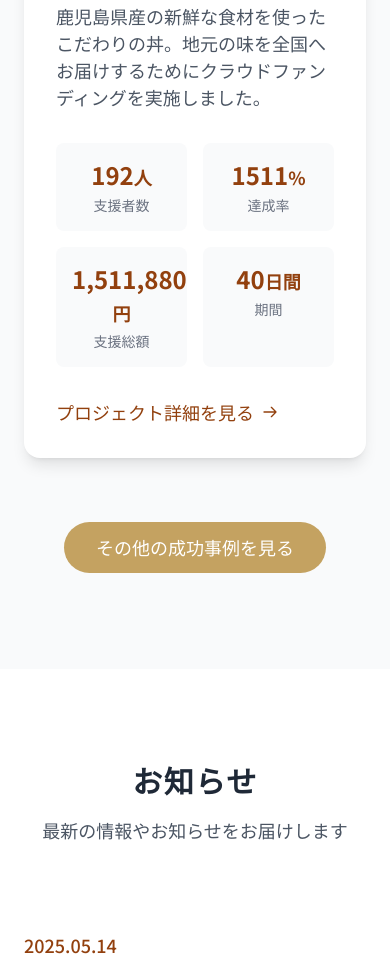
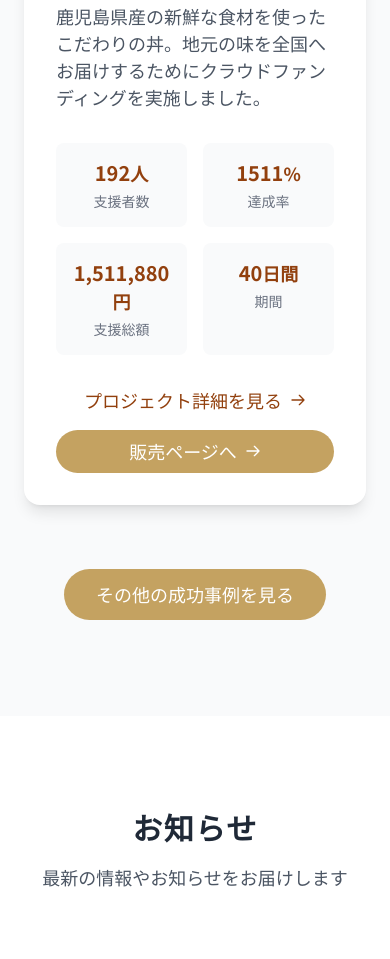
Before and after one commit to Shima-Chasan/yokiokurimono-landing-page, a plain HTML site: page index.html in a window 390 px wide. Shown: the part 2914-3873 px from the top of the page. Drawn offline with nearby package versions, Linux system fonts and the light colour scheme.

Commit message:
モバイル表示時の支援データの文字サイズを小さく調整し、プロジェクト詳細と販売ページのボタンを横並びに配置

```diff
--- a/index.html
+++ b/index.html
@@ -360,29 +360,37 @@
 
             <div class="grid grid-cols-2 gap-4 mb-8">
               <div class="bg-gray-50 p-4 rounded-lg text-center">
-                <div class="text-2xl font-bold text-amber-800">192<span class="text-lg">人</span></div>
+                <div class="text-xl md:text-2xl font-bold text-amber-800">192<span class="text-lg">人</span></div>
                 <div class="text-sm text-gray-500 mt-1">支援者数</div>
               </div>
               <div class="bg-gray-50 p-4 rounded-lg text-center">
-                <div class="text-2xl font-bold text-amber-800">1511<span class="text-lg">%</span></div>
+                <div class="text-xl md:text-2xl font-bold text-amber-800">1511<span class="text-lg">%</span></div>
                 <div class="text-sm text-gray-500 mt-1">達成率</div>
               </div>
               <div class="bg-gray-50 p-4 rounded-lg text-center">
-                <div class="text-2xl font-bold text-amber-800">1,511,880<span class="text-lg">円</span></div>
+                <div class="text-xl md:text-2xl font-bold text-amber-800">1,511,880<span class="text-lg">円</span></div>
                 <div class="text-sm text-gray-500 mt-1">支援総額</div>
               </div>
               <div class="bg-gray-50 p-4 rounded-lg text-center">
-                <div class="text-2xl font-bold text-amber-800">40<span class="text-lg">日間</span></div>
+                <div class="text-xl md:text-2xl font-bold text-amber-800">40<span class="text-lg">日間</span></div>
                 <div class="text-sm text-gray-500 mt-1">期間</div>
               </div>
             </div>
 
-            <a href="https://www.makuake.com/project/yokiokurimono/" target="_blank" rel="noopener noreferrer" class="inline-flex items-center text-amber-800 font-medium hover:underline">
-              プロジェクト詳細を見る
-              <svg class="w-4 h-4 ml-2" fill="none" stroke="currentColor" viewBox="0 0 24 24" xmlns="http://www.w3.org/2000/svg">
-                <path stroke-linecap="round" stroke-linejoin="round" stroke-width="2" d="M14 5l7 7m0 0l-7 7m7-7H3"></path>
-              </svg>
-            </a>
+            <div class="flex flex-col md:flex-row space-y-4 md:space-y-0 md:space-x-6">
+              <a href="https://www.makuake.com/project/yokiokurimono/" target="_blank" rel="noopener noreferrer" class="inline-flex items-center justify-center text-amber-800 font-medium hover:underline">
+                プロジェクト詳細を見る
+                <svg class="w-4 h-4 ml-2" fill="none" stroke="currentColor" viewBox="0 0 24 24" xmlns="http://www.w3.org/2000/svg">
+                  <path stroke-linecap="round" stroke-linejoin="round" stroke-width="2" d="M14 5l7 7m0 0l-7 7m7-7H3"></path>
+                </svg>
+              </a>
+              <a href="https://shop.yokiokurimono.com/" target="_blank" rel="noopener noreferrer" class="inline-flex items-center justify-center px-6 py-2 bg-gold text-white font-medium rounded-full hover:bg-gold-dark transition-colors">
+                販売ページへ
+                <svg class="w-4 h-4 ml-2" fill="none" stroke="currentColor" viewBox="0 0 24 24" xmlns="http://www.w3.org/2000/svg">
+                  <path stroke-linecap="round" stroke-linejoin="round" stroke-width="2" d="M14 5l7 7m0 0l-7 7m7-7H3"></path>
+                </svg>
+              </a>
+            </div>
           </div>
         </div>
       </div>
```
